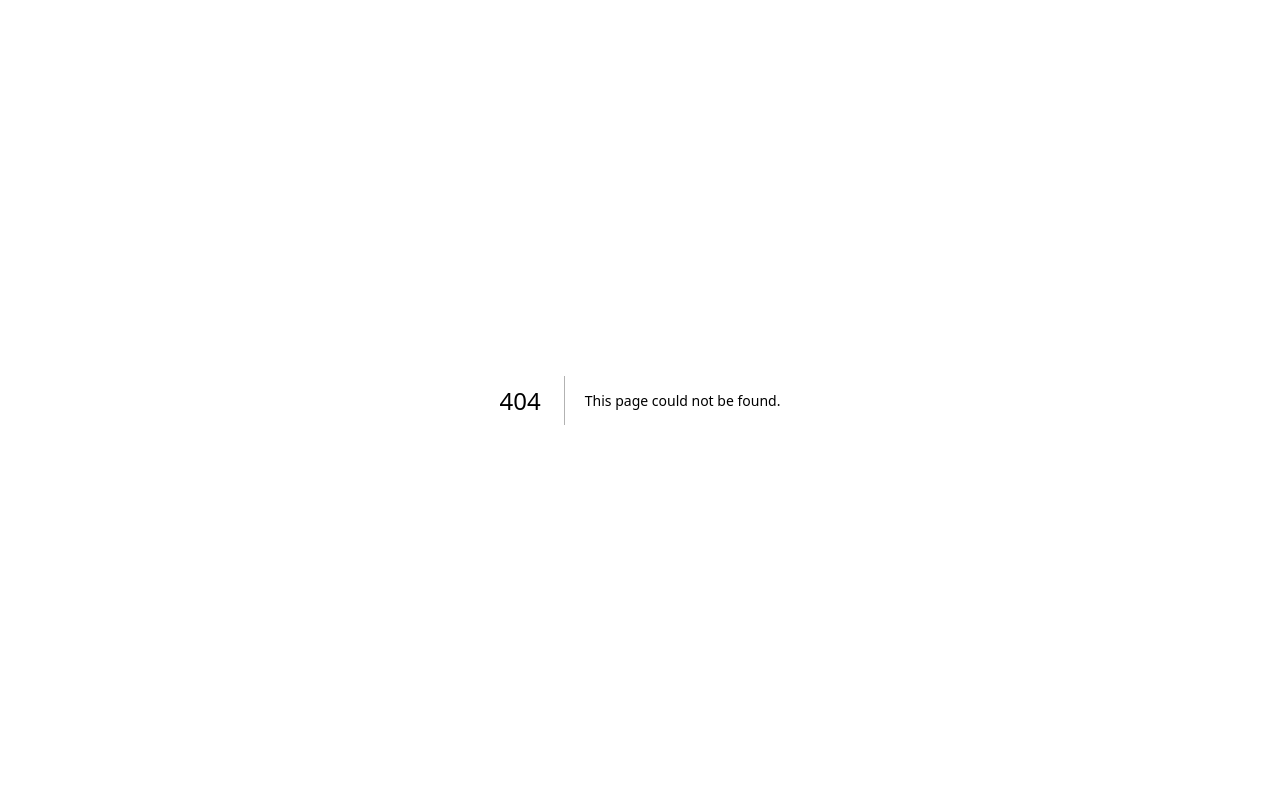
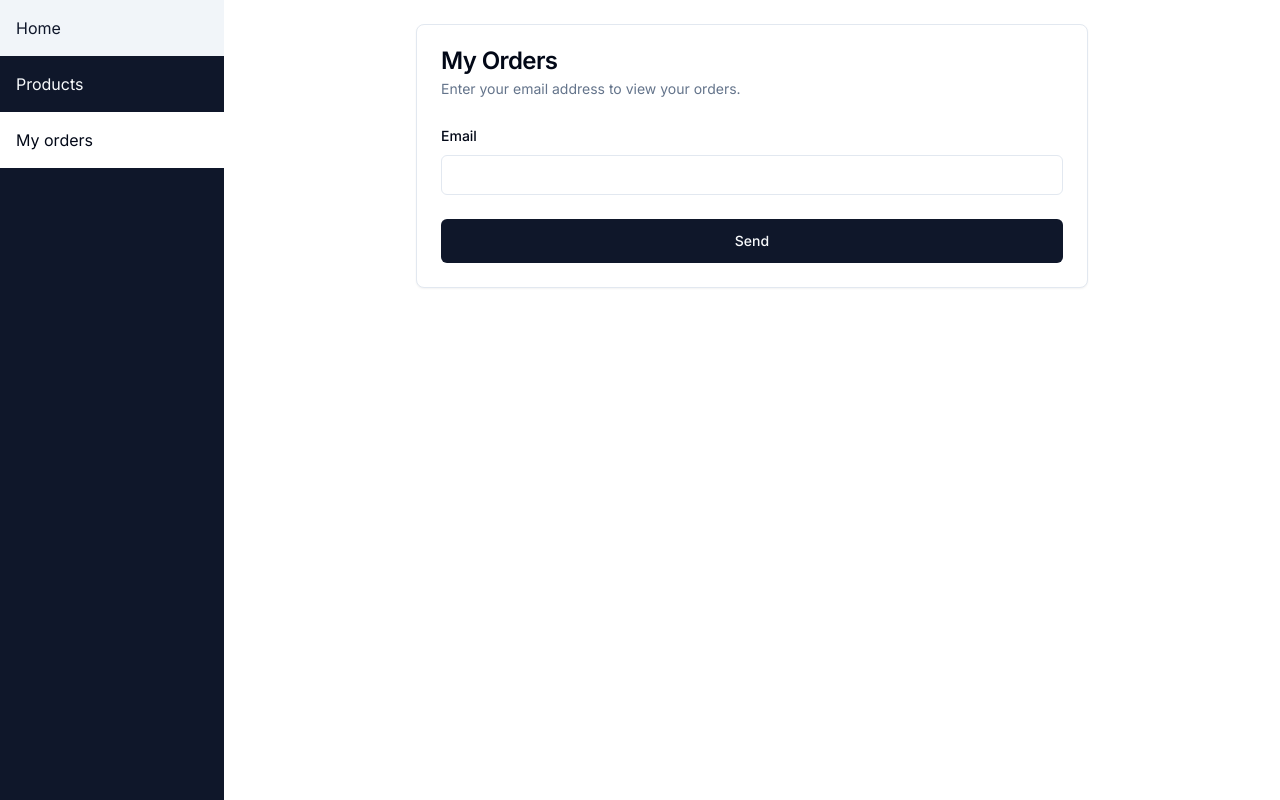
Before and after one commit to saif-gitreps/E-Com-Dashboard, a Next.js app: page /orders in a window 1280 px wide. Before the commit this address had no page. Built offline with nearby package versions, Linux system fonts and the light colour scheme.

Commit message:
Bug fix: Fixed an UI issue where horizontal sidebar is not covering full length automatically.
Add: Added orders page for customer face and PurchaseReceipt component for emailing user about their successful purchase.

```diff
--- /dev/null
+++ b/src/actions/orders.tsx
@@ -0,0 +1,41 @@
+"use server";
+
+import db from "@/db/db";
+import { z } from "zod";
+
+const emailSchema = z.string().email();
+
+export async function emailOrderHistory(
+   prevState: unknown,
+   formData: FormData
+): Promise<{ message?: string; error?: string }> {
+   const result = emailSchema.safeParse(formData.get("email"));
+
+   if (result.success == false) {
+      return { error: "Invalid email" };
+   }
+
+   const user = await db.user.findUnique({
+      where: { email: result.data },
+      select: {
+         email: true,
+         orders: {
+            select: {
+               pricePaidInCents: true,
+               id: true,
+               createdAt: true,
+               product: {
+                  select: {
+                     id: true,
+                     name: true,
+                     imagePath: true,
+                     description: true,
+                  },
+               },
+            },
+         },
+      },
+   });
+
+   return { message: "Email sent" };
+}
--- a/src/app/(customerFacing)/layout.tsx
+++ b/src/app/(customerFacing)/layout.tsx
@@ -8,13 +8,13 @@ export default function Layout({
    children: React.ReactNode;
 }>) {
    return (
-      <div className="flex flex-row">
+      <div className="flex flex-row min-h-screen">
          <Nav>
             <NavLink href="/">Home</NavLink>
             <NavLink href="/products">Products</NavLink>
             <NavLink href="/orders">My orders</NavLink>
          </Nav>
-         <div className="container py-6">{children}</div>
+         <div className="ml-56 flex-1 container py-6">{children}</div>
       </div>
    );
 }
--- /dev/null
+++ b/src/app/(customerFacing)/orders/page.tsx
@@ -0,0 +1,48 @@
+"use client";
+
+import { Button } from "@/components/ui/button";
+import {
+   Card,
+   CardContent,
+   CardDescription,
+   CardFooter,
+   CardHeader,
+   CardTitle,
+} from "@/components/ui/card";
+import { Input } from "@/components/ui/input";
+import { Label } from "@/components/ui/label";
+import { useFormStatus } from "react-dom";
+
+export default function MyOrdersPage() {
+   return (
+      <form action="" className="max-w-2xl mx-auto">
+         <Card>
+            <CardHeader>
+               <CardTitle>My Orders</CardTitle>
+               <CardDescription>
+                  Enter your email address to view your orders.
+               </CardDescription>
+            </CardHeader>
+            <CardContent>
+               <div className="space-y-2">
+                  <Label htmlFor="email">Email</Label>
+                  <Input type="email" required name="email" id="email" />
+               </div>
+            </CardContent>
+            <CardFooter>
+               <SubmitButton />
+            </CardFooter>
+         </Card>
+      </form>
+   );
+}
+
+function SubmitButton() {
+   const { pending } = useFormStatus();
+
+   return (
+      <Button className="w-full" size="lg" disabled={pending} type="submit">
+         {pending ? "Sending.." : "Send"}
+      </Button>
+   );
+}
--- a/src/app/admin/layout.tsx
+++ b/src/app/admin/layout.tsx
@@ -8,14 +8,14 @@ export default function AdminLayout({
    children: React.ReactNode;
 }>) {
    return (
-      <div className="flex flex-row">
+      <div className="flex flex-row min-h-screen">
          <Nav>
             <NavLink href="/admin">Dashboard</NavLink>
             <NavLink href="/admin/products">Products</NavLink>
             <NavLink href="/admin/users">Customer</NavLink>
             <NavLink href="/admin/orders">Sales</NavLink>
          </Nav>
-         <div className="container py-6">{children}</div>
+         <div className="ml-56 flex-1 container py-6">{children}</div>
       </div>
    );
 }
--- a/src/app/webhooks/stripe/route.tsx
+++ b/src/app/webhooks/stripe/route.tsx
@@ -2,12 +2,12 @@ import db from "@/db/db";
 import { NextRequest, NextResponse } from "next/server";
 import Stripe from "stripe";
 import { Resend } from "resend";
+import PurchaseReceiptEmail from "@/email/PurchaseReceipt";
 
 const stripe = new Stripe(process.env.STRIPE_SECRET_KEY as string);
 const resend = new Resend(process.env.RESEND_API_KEY as string);
 
 export async function POST(req: NextRequest) {
-   console.log("checking event trigger");
    const event = await stripe.webhooks.constructEvent(
       await req.text(),
       req.headers.get("stripe-signature") as string,
@@ -54,13 +54,19 @@ export async function POST(req: NextRequest) {
       });
 
       // need to replace this with a dyanmic email from different admins.
-      console.log("sending email to", email);
       await resend.emails.send({
          from: `Support <${process.env.SENDER_EMAIL as string}>`,
          to: [email],
          subject: "Order confirmation",
-         react: <h1>hi</h1>,
+         react: (
+            <PurchaseReceiptEmail
+               order={order}
+               product={product}
+               downloadVerificationId={downloadVerification.id}
+            />
+         ),
       });
    }
+
    return new NextResponse();
 }
--- a/src/components/Nav.tsx
+++ b/src/components/Nav.tsx
@@ -5,10 +5,18 @@ import Link from "next/link";
 import { usePathname } from "next/navigation";
 import { ComponentProps, ReactNode } from "react";
 
-export function Nav({ children }: { children: ReactNode }) {
+export function Nav({
+   children,
+   className,
+}: {
+   children: ReactNode;
+   className?: string;
+}) {
    return (
-      <nav className="bg-primary text-primary-foreground flex flex-col w-56 h-auto">
-         {children}
+      <nav
+         className={`bg-primary text-primary-foreground fixed inset-y-0 left-0 w-56 h-screen ${className}`}
+      >
+         <div className="flex flex-col h-full">{children}</div>
       </nav>
    );
 }
--- a/src/email/PurchaseReceipt.tsx
+++ b/src/email/PurchaseReceipt.tsx
@@ -8,12 +8,12 @@ import {
    Tailwind,
 } from "@react-email/components";
 import { OrderInformation } from "./_components/OrderInformation";
-require("dotenv").config();
 
 type PurchaseReceiptEmailProps = {
    product: {
       name: string;
       imagePath: string;
+      description: string;
    };
    order: {
       id: string;
@@ -28,6 +28,7 @@ PurchaseReceiptEmail.PreviewProps = {
       name: "product name",
       imagePath:
          "/products/216d97be-9f42-424b-9de5-058e03fab3d2-WhatsApp Image 2024-07-09 at 12.16.07 (2).jpeg",
+      description: "product description",
    },
    order: {
       id: crypto.randomUUID(),
@@ -53,8 +54,7 @@ export default function PurchaseReceiptEmail({
                   <OrderInformation
                      order={order}
                      product={product}
-                     downloadVerification={downloadVerificationId}
-                     serverUrl={process.env.NEXT_PUBLIC_SERVER_URL as string}
+                     downloadVerificationId={downloadVerificationId}
                   />
                </Container>
             </Body>
--- a/src/email/_components/OrderInformation.tsx
+++ b/src/email/_components/OrderInformation.tsx
@@ -1,5 +1,6 @@
 import { formatCurrency } from "@/lib/formatter";
-import { Column, Img, Row, Section, Text } from "@react-email/components";
+import { Button, Column, Img, Row, Section, Text } from "@react-email/components";
+require("dotenv").config();
 
 type orderInformationProps = {
    order: {
@@ -10,9 +11,9 @@ type orderInformationProps = {
    product: {
       name: string;
       imagePath: string;
+      description: string;
    };
-   downloadVerification: string;
-   serverUrl: string;
+   downloadVerificationId: string;
 };
 
 const dateFormatter = new Intl.DateTimeFormat("en", {
@@ -23,8 +24,7 @@ const dateFormatter = new Intl.DateTimeFormat("en", {
 export function OrderInformation({
    order,
    product,
-   downloadVerification,
-   serverUrl,
+   downloadVerificationId,
 }: orderInformationProps) {
    return (
       <>
@@ -54,8 +54,30 @@ export function OrderInformation({
                </Column>
             </Row>
          </Section>
-         <Section className="border-solid border-gray-500 rounded-lg p-4 md:p-6 ny-4">
-            <Img src={`${serverUrl}${product.imagePath}`} />
+         <Section className="border border-solid border-gray-500 rounded-lg p-4 md:p-6 ny-4">
+            <Img
+               width="100%"
+               alt={product.name}
+               src={`${process.env.NEXT_PUBLIC_SERVER_URL}${product.imagePath}`}
+            />
+            <Row className="mt-8 ">
+               <Column align="left">
+                  <Text className="text-lg font-bold m-0 mr-4">{product.name}</Text>
+               </Column>
+               <Column align="right">
+                  <Button
+                     className="bg-black text-white px-4 py-2 rounded-md text-lg "
+                     href={`${process.env.NEXT_PUBLIC_SERVER_UR}/products/download/${downloadVerificationId}`}
+                  >
+                     Download
+                  </Button>
+               </Column>
+            </Row>
+            <Row>
+               <Column>
+                  <Text className="mb-0">{product.description}</Text>
+               </Column>
+            </Row>
          </Section>
       </>
    );
```
Also changed, not shown: 1 other file (tests, documents, lock files or other folders).
